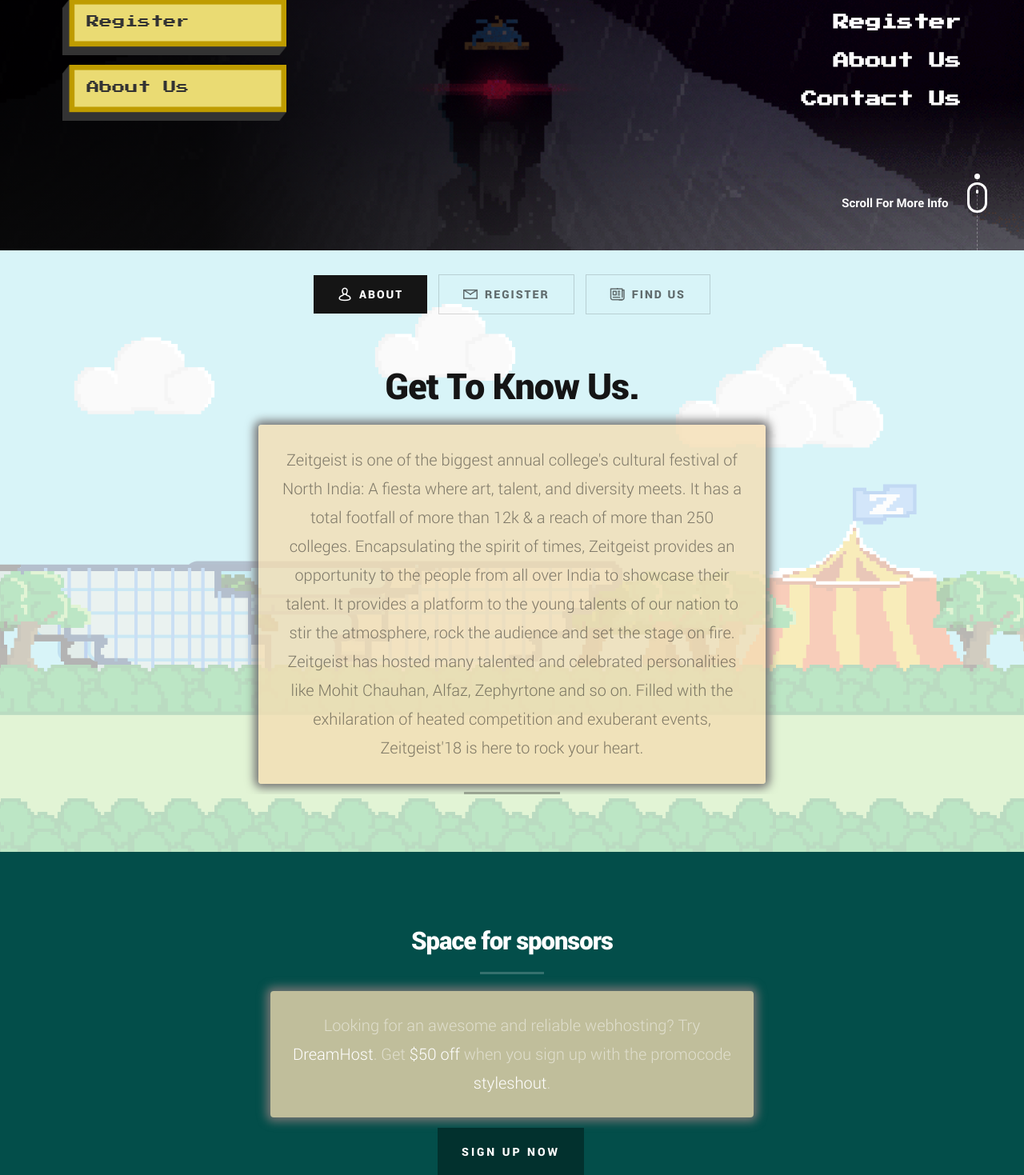
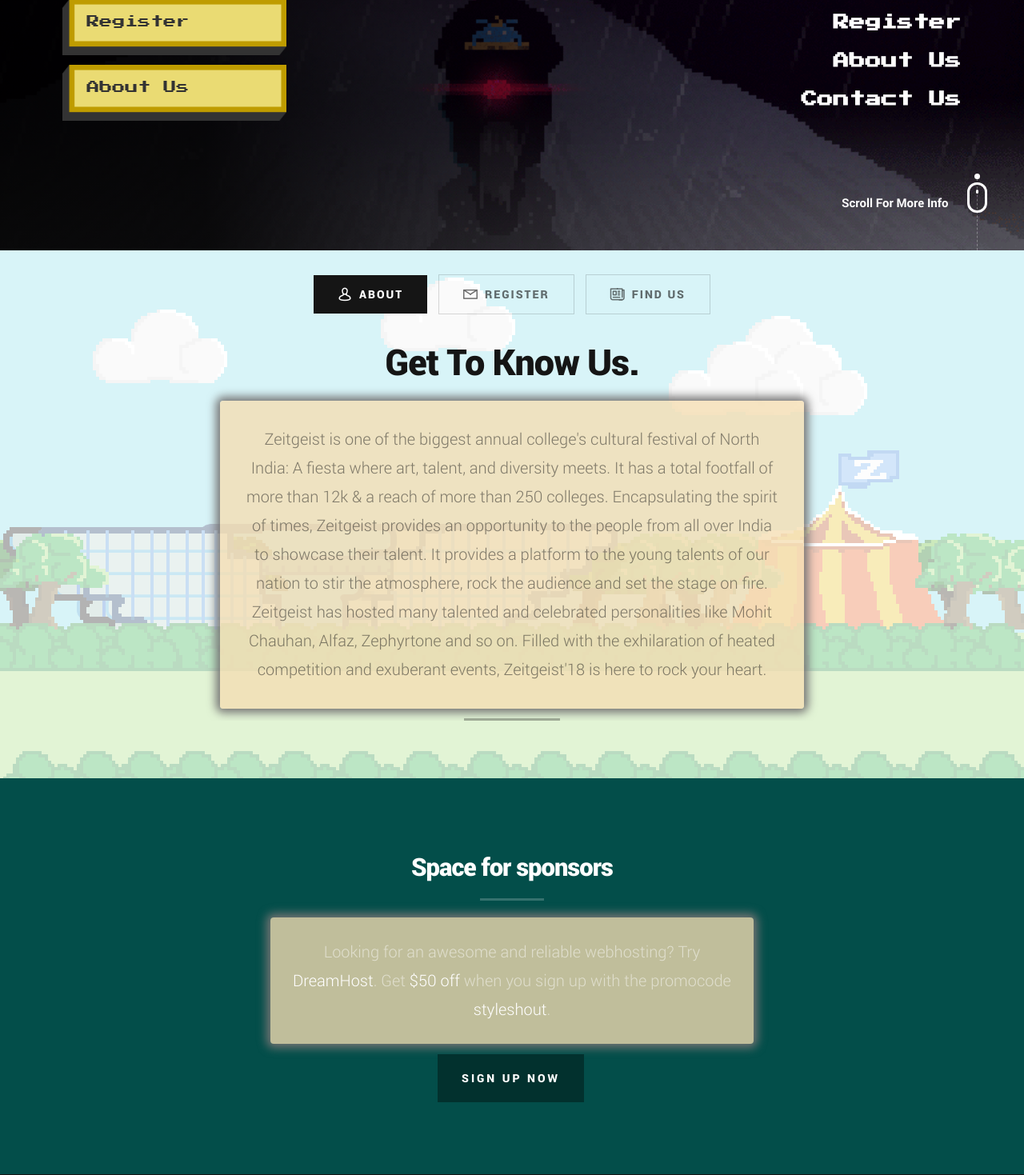
Before and after one commit to w3x10e8/w3x10e8.github.io, a PHP site: page /zmain/index.html in a window 1280 px wide. Shown: the part 487-1956 px from the top of the page at 80% size. Run offline with PHP 8.4, Linux system fonts and the light colour scheme; some libraries are stand-ins or nearby versions; some web fonts are replaced.

Commit message:
about margin fixed

```diff
--- a/zmain/css/main.css
+++ b/zmain/css/main.css
@@ -1227,7 +1227,6 @@ header .social-links ul li a:focus {
 #info {
 	background: #FFFFFF;
 	background-image: url(../images/info-bg.png);
-	background-attachment: fixed;
 	background-repeat: no-repeat;
 	background-position: center;
 	-webkit-background-size: cover;
@@ -1255,7 +1254,7 @@ header .social-links ul li a:focus {
 }
 #info .tabs-wrap ul.tabs {
 	display: inline-block;
-	margin: 0 0 6rem 0;
+	margin: 0 0 3rem 0;
 	padding: 0;
 }
 #info .tabs-wrap ul.tabs li {
@@ -1299,7 +1298,7 @@ header .social-links ul li a:focus {
 	display: none;
 }
 #info .tabs-wrap .tab-entry-intro {
-	max-width: 700px;
+	max-width: 800px;
 	text-align: center;
 	margin-left: auto;
 	margin-right: auto;
```
